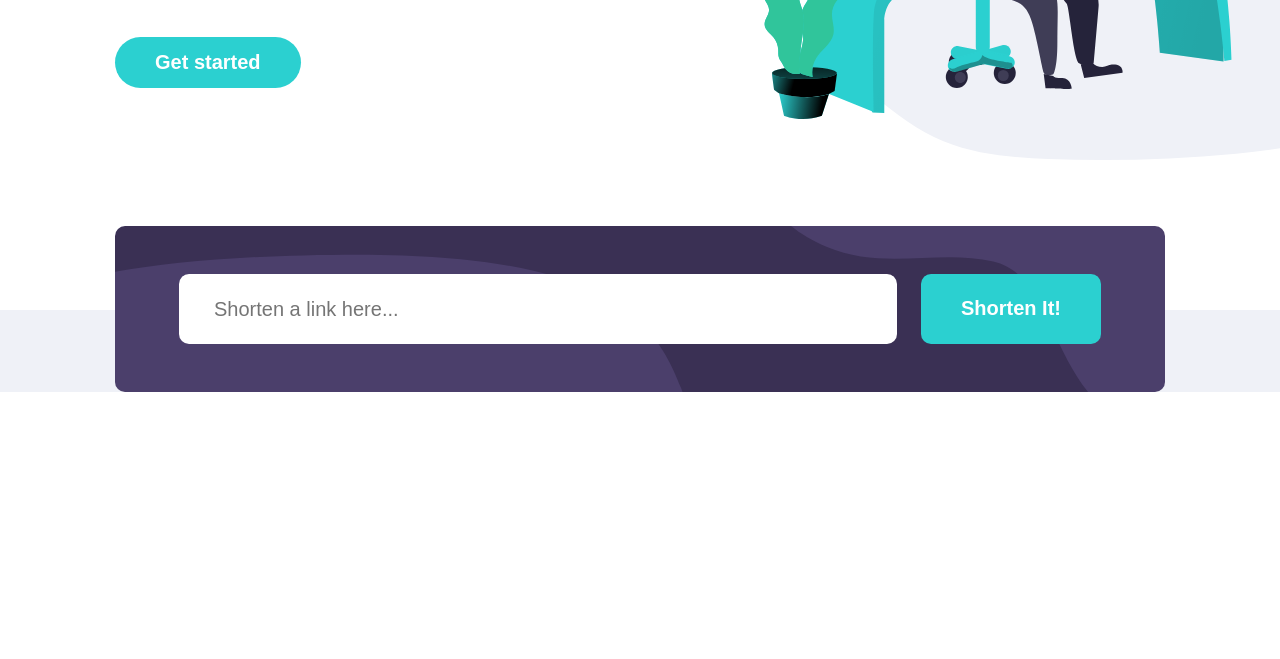
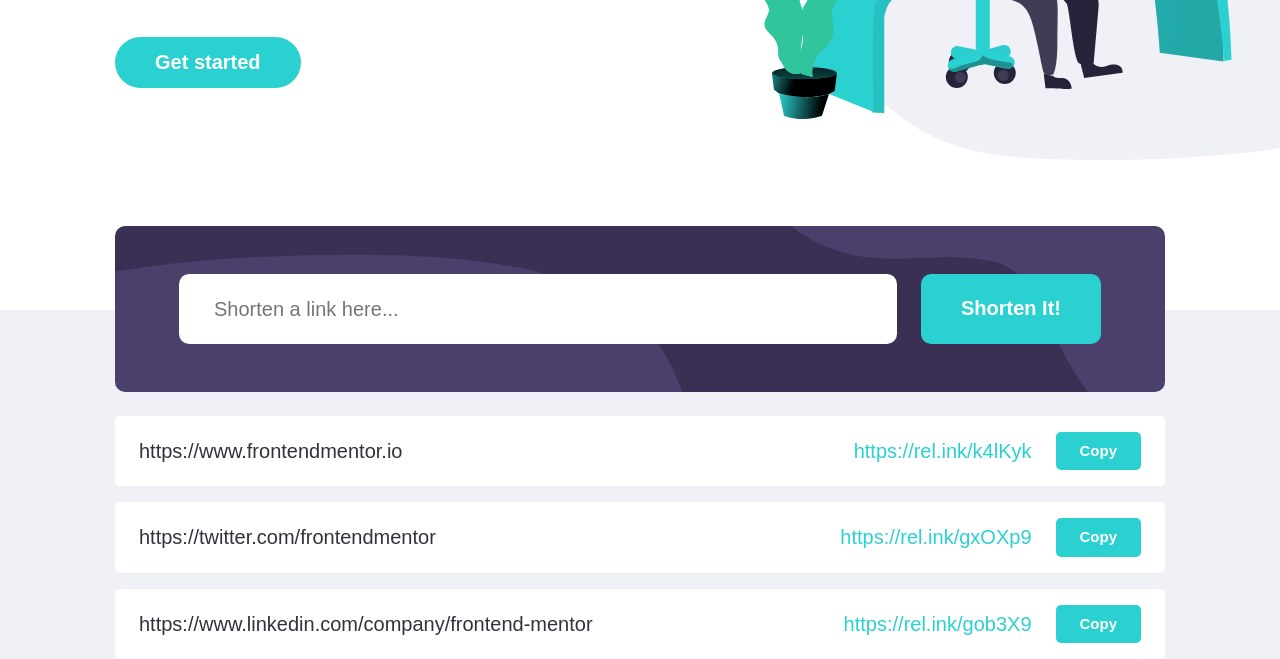
Before and after one commit to ammoriddin/shortly, a plain HTML site: page index.html in a window 1280 px wide. Shown: the part 487-1146 px from the top of the page. Before the commit the page ends 879 px from the top, so only its background shows below. Drawn offline with Linux system fonts and the light colour scheme.

Commit message:
Add url shortener form results

```diff
--- a/css/styles.css
+++ b/css/styles.css
@@ -256,6 +256,7 @@ img {
 .url-shortener__form {
   display: flex;
   padding: 48px 64px;
+  margin-bottom: 24px;
   border-radius: 10px;
   background-color: #4b3f6b;
   background-image: url("../img/url-shortner-bg.svg");
@@ -304,3 +305,35 @@ img {
   color: var(--error-color);
   letter-spacing: 0.11px;
 }
+
+.url-shortener__results {
+  font-size: 20px;
+  line-height: 36px;
+}
+
+.url-shortener__result {
+  display: flex;
+  align-items: center;
+  padding: 16px 24px;
+  border-radius: 5px;
+  background-color: #fff;
+  color: var(--text-color-dark);
+}
+
+.url-shortener__result:not(:last-child) {
+  margin-bottom: 16px;
+}
+
+.url-shortener__original-link {
+  margin-right: auto;
+  white-space: nowrap;
+  overflow: hidden;
+  text-overflow: ellipsis;
+
+}
+
+.url-shortener__short-link {
+  margin-right: 24px;
+  text-decoration: none;
+  color: var(--accent-color);
+}
--- a/index.html
+++ b/index.html
@@ -70,10 +70,31 @@
                 Shorten It!
               </button>
             </form>
+
+            <div class="url-shortener__results">
+              <div class="url-shortener__result">
+                <div class="url-shortener__original-link">https://www.frontendmentor.io</div>
+                <a class="url-shortener__short-link" href="#" target="_blank">https://rel.ink/k4lKyk</a>
+                <button class="button button--small button--rectangel" type="button">Copy</button>
+              </div>
+              <div class="url-shortener__result">
+                <div class="url-shortener__original-link">https://twitter.com/frontendmentor</div>
+                <a class="url-shortener__short-link" href="#" target="_blank">https://rel.ink/gxOXp9</a>
+                <button class="button button--small button--rectangel" type="button">Copy</button>
+              </div>
+              <div class="url-shortener__result">
+                <div class="url-shortener__original-link">https://www.linkedin.com/company/frontend-mentor</div>
+                <a class="url-shortener__short-link" href="#" target="_blank">https://rel.ink/gob3X9</a>
+                <button class="button button--small button--rectangel" type="button">Copy</button>
+              </div>
+            </div>
           </div>
         </section>
+      </div>
 
-      </div>
+
+      <!-- Index-Features -->
+
     </div>
   </main>
 
```
